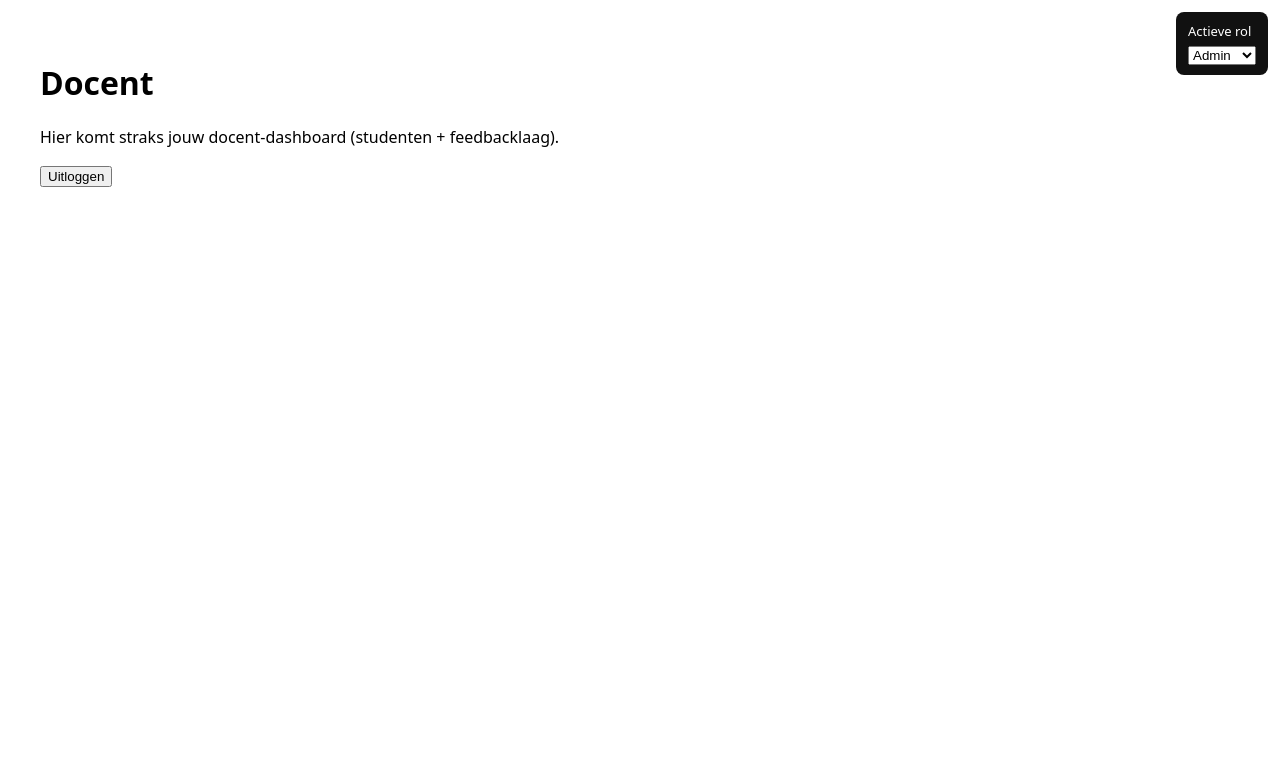
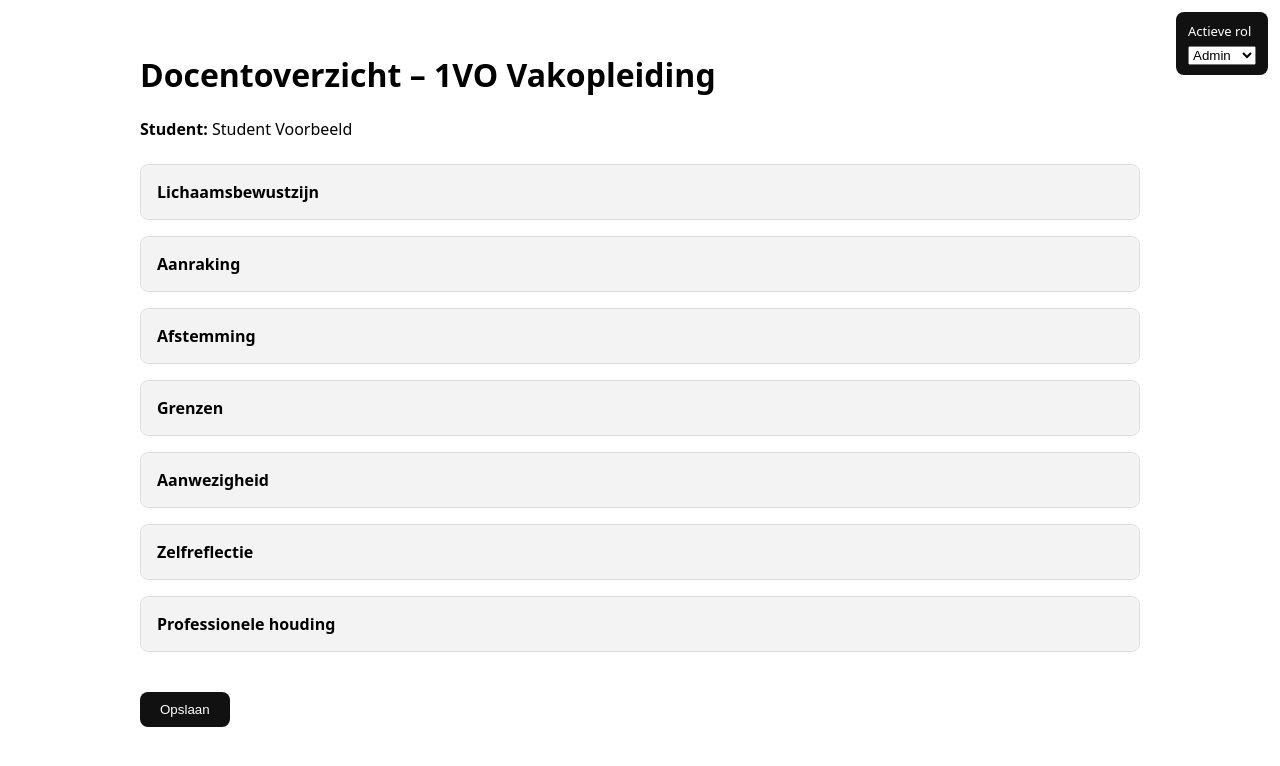
Before and after one commit to LuckyMi3/synergos-volgsysteem, a Next.js app: page /docent in a window 1280 px wide. Shown: the top 766 px of the page. Built offline with nearby package versions, Linux system fonts and the light colour scheme; no server answers.

Commit message:
Update page.tsx
Add docent view with theme and question feedback (mock)

```diff
--- a/app/docent/page.tsx
+++ b/app/docent/page.tsx
@@ -1,18 +1,163 @@
 "use client";
 
-import { supabase } from "../../lib/supabase";
+import { useState } from "react";
+import { rubric1VO } from "../../lib/rubrics/1vo";
+
+type Moment = "M1" | "M2" | "M3";
+
+/**
+ * MOCK data: zo doen we alsof we één student bekijken
+ * Later komt dit uit Supabase / API
+ */
+const MOCK_STUDENT = {
+  id: "student-1",
+  name: "Student Voorbeeld",
+};
+
+/**
+ * MOCK scores per meetmoment
+ * key = `${moment}-${themeId}-${questionId}`
+ */
+const MOCK_SCORES: Record<string, number> = {
+  "M1-lichaamsbewustzijn-lichaam_signaleren": 4,
+  "M2-lichaamsbewustzijn-lichaam_signaleren": 6,
+  "M3-lichaamsbewustzijn-lichaam_signaleren": 8,
+};
 
 export default function DocentPage() {
-  async function logout() {
-    await supabase.auth.signOut();
-    window.location.href = "/";
+  const [openTheme, setOpenTheme] = useState<string | null>(null);
+  const [themeFeedback, setThemeFeedback] = useState<Record<string, string>>(
+    {}
+  );
+  const [questionFeedback, setQuestionFeedback] = useState<
+    Record<string, string>
+  >({});
+
+  function getScore(
+    moment: Moment,
+    themeId: string,
+    questionId: string
+  ) {
+    const key = `${moment}-${themeId}-${questionId}`;
+    return MOCK_SCORES[key] ?? null;
   }
 
   return (
-    <div style={{ padding: 40 }}>
-      <h1>Docent</h1>
-      <p>Hier komt straks jouw docent-dashboard (studenten + feedbacklaag).</p>
-      <button onClick={logout}>Uitloggen</button>
+    <div style={{ padding: 32, maxWidth: 1000, margin: "0 auto" }}>
+      <h1>Docentoverzicht – 1VO Vakopleiding</h1>
+
+      <div style={{ marginBottom: 24 }}>
+        <strong>Student:</strong> {MOCK_STUDENT.name}
+      </div>
+
+      {rubric1VO.themes.map((theme) => (
+        <div
+          key={theme.id}
+          style={{
+            border: "1px solid #ddd",
+            borderRadius: 8,
+            marginBottom: 16,
+            overflow: "hidden",
+          }}
+        >
+          {/* THEMA HEADER */}
+          <div
+            onClick={() =>
+              setOpenTheme(openTheme === theme.id ? null : theme.id)
+            }
+            style={{
+              padding: 16,
+              background: "#f3f3f3",
+              cursor: "pointer",
+              fontWeight: 600,
+            }}
+          >
+            {theme.title}
+          </div>
+
+          {openTheme === theme.id && (
+            <div style={{ padding: 16 }}>
+              {/* VRAGEN */}
+              {theme.questions.map((q) => (
+                <div
+                  key={q.id}
+                  style={{
+                    padding: 12,
+                    borderBottom: "1px solid #eee",
+                    marginBottom: 12,
+                  }}
+                >
+                  <div style={{ marginBottom: 6 }}>
+                    <strong>{q.text}</strong>
+                  </div>
+
+                  <div style={{ display: "flex", gap: 16, marginBottom: 8 }}>
+                    {(["M1", "M2", "M3"] as Moment[]).map((m) => (
+                      <div key={m}>
+                        <div style={{ fontSize: 12 }}>{m}</div>
+                        <div style={{ fontSize: 18 }}>
+                          {getScore(m, theme.id, q.id) ?? "–"}
+                        </div>
+                      </div>
+                    ))}
+                  </div>
+
+                  <textarea
+                    placeholder="Feedback op deze vraag…"
+                    value={questionFeedback[q.id] ?? ""}
+                    onChange={(e) =>
+                      setQuestionFeedback((prev) => ({
+                        ...prev,
+                        [q.id]: e.target.value,
+                      }))
+                    }
+                    style={{
+                      width: "100%",
+                      minHeight: 60,
+                      padding: 8,
+                    }}
+                  />
+                </div>
+              ))}
+
+              {/* THEMA FEEDBACK */}
+              <div style={{ marginTop: 16 }}>
+                <strong>Feedback op thema</strong>
+                <textarea
+                  placeholder="Overkoepelende feedback op dit thema…"
+                  value={themeFeedback[theme.id] ?? ""}
+                  onChange={(e) =>
+                    setThemeFeedback((prev) => ({
+                      ...prev,
+                      [theme.id]: e.target.value,
+                    }))
+                  }
+                  style={{
+                    width: "100%",
+                    minHeight: 80,
+                    padding: 8,
+                    marginTop: 6,
+                  }}
+                />
+              </div>
+            </div>
+          )}
+        </div>
+      ))}
+
+      <button
+        onClick={() => alert("Feedback opgeslagen (mock)")}
+        style={{
+          marginTop: 24,
+          padding: "10px 20px",
+          background: "#111",
+          color: "#fff",
+          border: "none",
+          borderRadius: 8,
+        }}
+      >
+        Opslaan
+      </button>
     </div>
   );
 }
```
